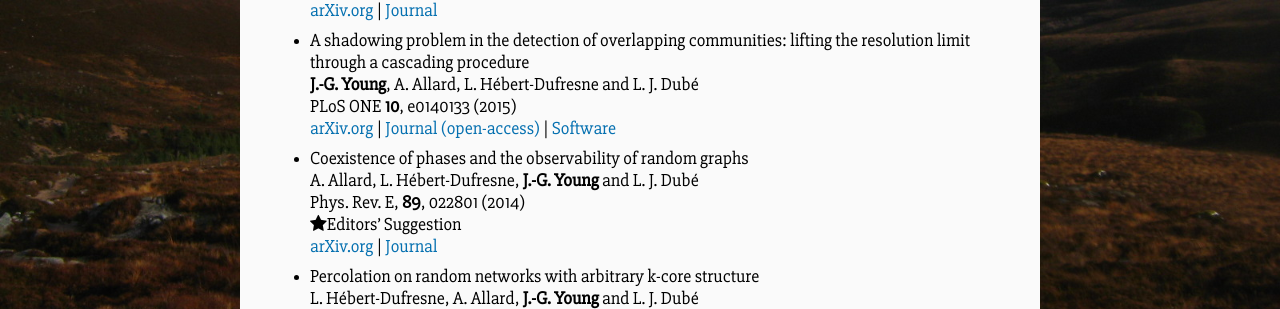
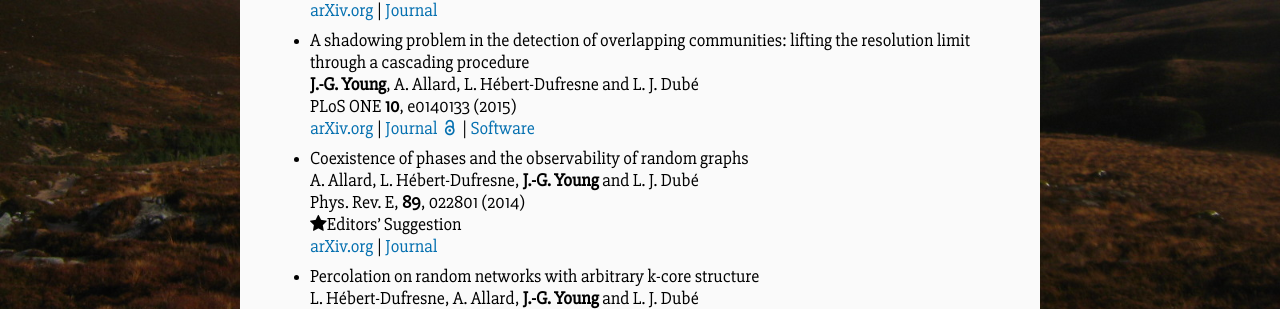
Before and after one commit to jg-you/jg-you.github.io, a Jekyll site: the page built from publications.md, in a window 1280 px wide and 900 px high, scrolled down 1361 px. Shown: the part 143-452 px from the top of the window. Built offline with Jekyll 4.4.1, drawn with Linux system fonts in a browser that asks for light colours; some web fonts are replaced; comment, search, counter and statistics services are not loaded.

Commit message:
Update publications.md

```diff
--- a/publications.md
+++ b/publications.md
@@ -57,8 +57,7 @@ Phys. Rev. E, **92**, 062807 (2015)<br/>
 * A shadowing problem in the detection of overlapping communities: lifting the resolution limit through a cascading procedure<br/>
 **J.-G. Young**, A. Allard, L. Hébert-Dufresne and L. J. Dubé<br/>
 PLoS ONE **10**, e0140133 (2015)<br/>
-[arXiv.org](http://arxiv.org/abs/1211.1364) | [Journal
-(open-access)](http://dx.doi.org/10.1371/journal.pone.0140133) |
+[arXiv.org](http://arxiv.org/abs/1211.1364) | [Journal <i class="ai ai-open-access" aria-hidden="true"></i>](http://dx.doi.org/10.1371/journal.pone.0140133) |
 [Software](https://github.com/jg-you/cascading_detection)
 
 * Coexistence of phases and the observability of random graphs<br/>
```
